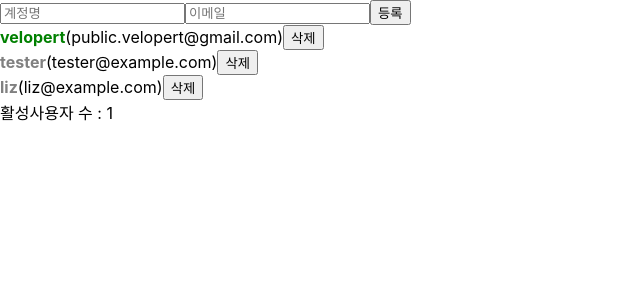
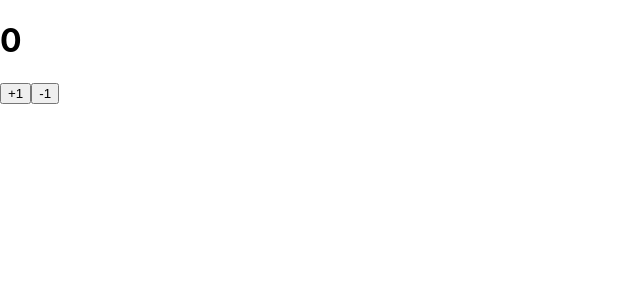
Before and after one commit to hobosi/begin-react, a React (Create React App) app: page / in a window 1280 px wide. Shown: the top 300 px of the page, without its empty margins (0-640 px from the left). Built offline with nearby package versions, Linux system fonts and the light colour scheme.

Commit message:
리액트 입문 - useReducer Hook

```diff
--- a/src/Counter.js
+++ b/src/Counter.js
@@ -1,15 +1,26 @@
-import React, { useState } from 'react';
+import React, { useReducer } from 'react';
+
+function reducer(state, action) {
+  switch (action.type) {
+    case 'INCREMENT':
+      return state + 1;
+    case 'DECREMENT':
+      return state - 1;
+    default:
+      return state;
+  }
+}
 
 function Counter() {
-  const [number, setNumber] = useState(0);
+  const [number, dispatch] = useReducer(reducer, 0);
 
   // 함수형 업데이트
   const onIncrease = () => {
-    setNumber(prevNumber => prevNumber + 1);
+    dispatch({ type: 'INCREMENT'});
   }
 
   const onDecrease = () => {
-    setNumber(prevNumber => prevNumber - 1);
+    dispatch({ type: 'DECREMENT'});
   }
 
   return (
--- a/src/index.js
+++ b/src/index.js
@@ -1,13 +1,13 @@
 import React from 'react';
 import ReactDOM from 'react-dom/client';
 import './index.css';
-import App from './App';
+import Counter from './Counter';
 import reportWebVitals from './reportWebVitals';
 
 const root = ReactDOM.createRoot(document.getElementById('root'));
 root.render(
   <React.StrictMode>
-    <App />
+    <Counter />
   </React.StrictMode>
 );
 
```
